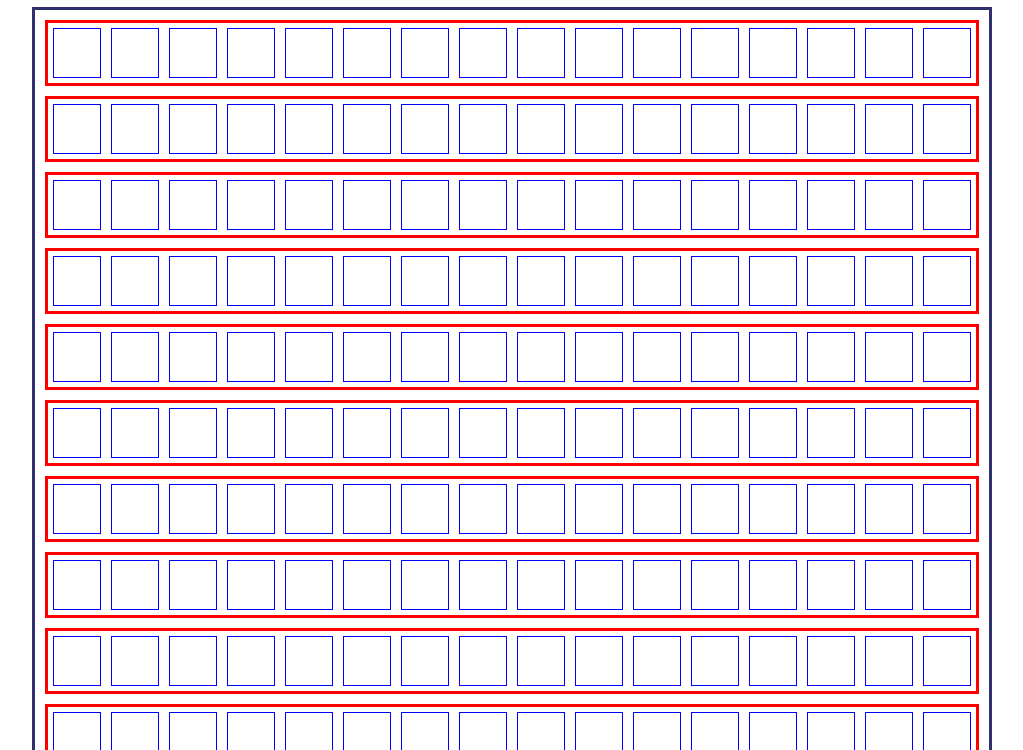
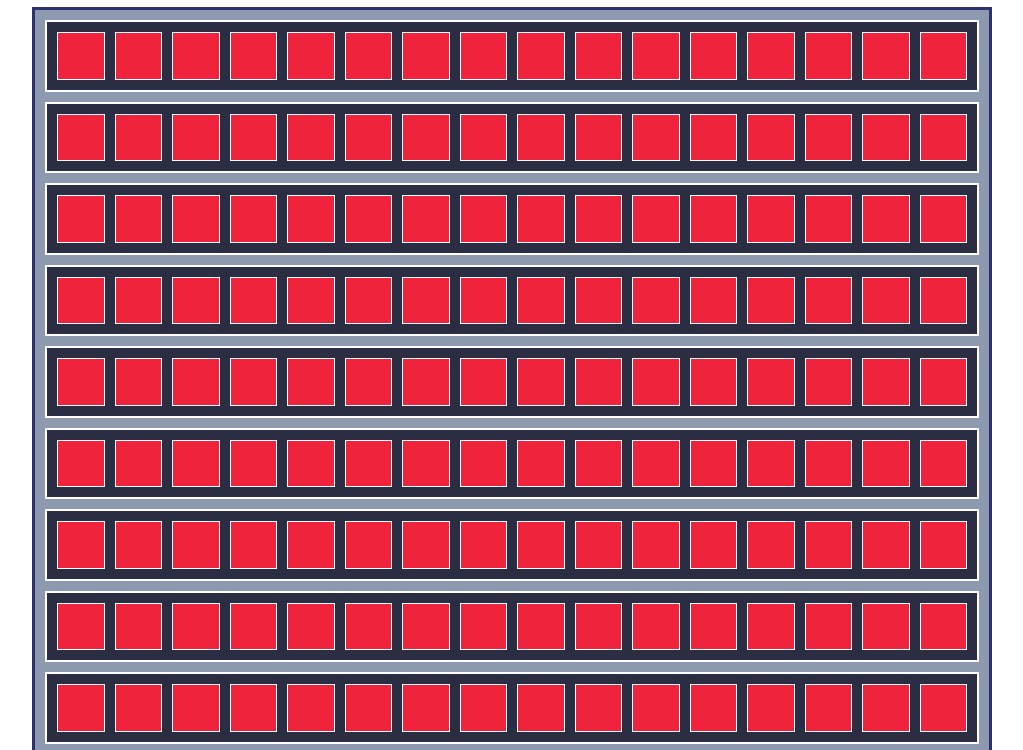
Before and after one commit to Sinner-Dev95/Etch-a-Sketch-TOP-, a plain HTML site: page index.html in a window 1280 px wide. Shown: the part 50-800 px from the top of the page, without its empty margins (128-1151 px from the left). Drawn offline with Linux system fonts and the light colour scheme.

Commit message:
Fixed all styles bug in grid template

```diff
--- a/styles.css
+++ b/styles.css
@@ -22,22 +22,23 @@ body {
     justify-content: center;
     align-items: center;
     gap: 10px;
-
+    background-color: #8d99ae;
 }
 
 .div-row {
     width: 100%;
-    padding: 5px;
-    border: 3px solid red;
+    padding: 10px;
+    border : 2px solid #fff;
     display: flex;
-
+    background-color: #2b2d42;
     justify-content: center;
     align-items: center;
     gap: 10px;
 }
 
 .div-column {
+    aspect-ratio: 1/1;
     flex: 1;
-    height: 50px;
-    border: 1px solid blue;
+    background-color: #ef233c;
+    border: 1px solid #fff;
 }
```
Also changed, not shown: script.js (+7 -1 lines).
